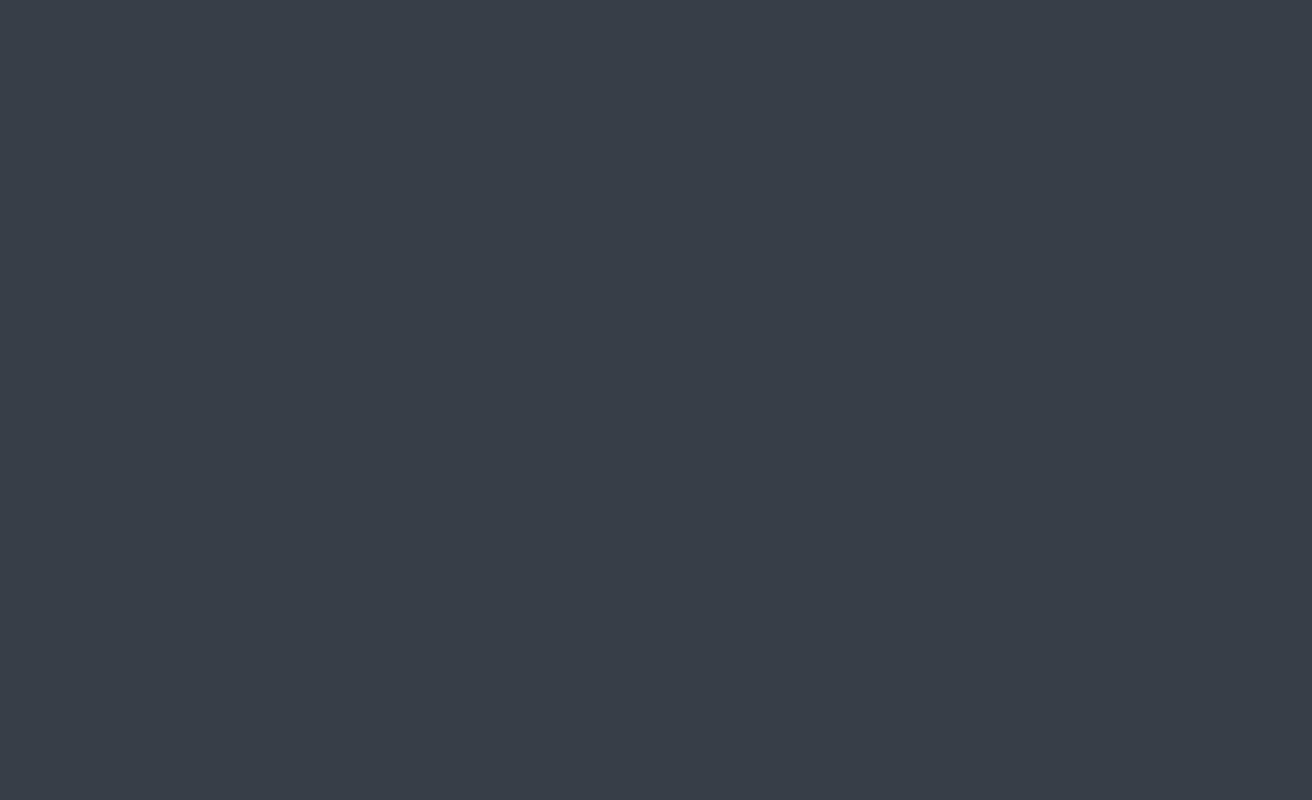
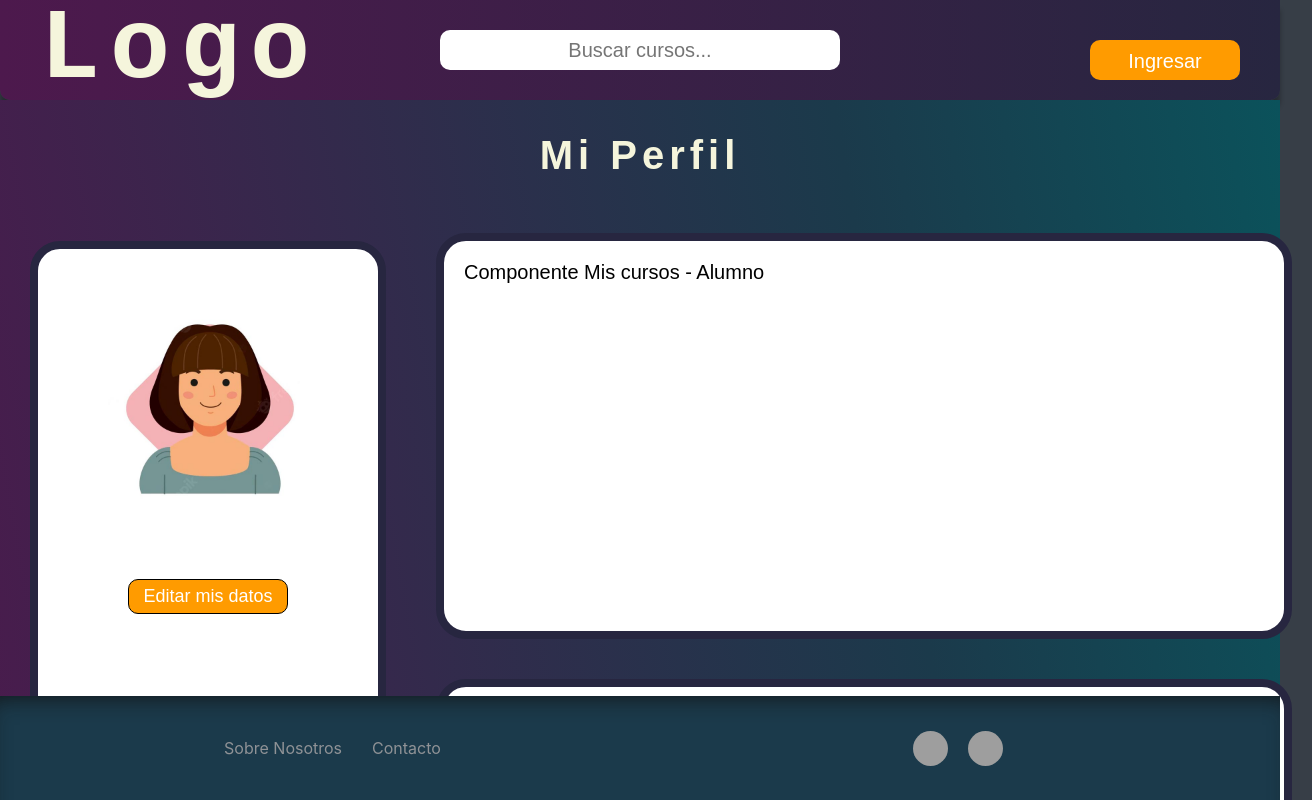
Before and after one commit to JosePuelloCortina/E-learning, a React (Create React App) app in the folder client/: page /profile in a window 1280 px wide. Before the commit this address had no page. Shown: the top 800 px of the page, 1312 px wide, since content can reach past the window. Built offline with nearby package versions, Linux system fonts and the light colour scheme; grey boxes are pictures that could not be loaded.

Commit message:
arreglo props perfil

```diff
--- a/client/src/App.jsx
+++ b/client/src/App.jsx
@@ -14,7 +14,7 @@ function App() {
           <Routes>
             <Route exact path = '/' element={<LandingPage/>} />
             <Route path = '/home' element={<Home/>} />
-            <Route exact path = '/profile/:id' element={<UserProfile/>} />
+            <Route path = '/profile/' element={<UserProfile/>} />
             <Route path = '/profile/edit/:id' element={<EditProfile/>} />
           </Routes>
         </BrowserRouter>
--- a/client/src/Componentes/ProfileLateralBar/ProfileLateralBar.jsx
+++ b/client/src/Componentes/ProfileLateralBar/ProfileLateralBar.jsx
@@ -10,11 +10,11 @@ export default function ProfileLateralBar(user) {
     return(
         <div className={styles.container}>
 
-        <h3>{user[0].name}</h3>
+        <h3>{user.name}</h3>
 
         <img src={img} alt='avatar' />
-        <h4>{user[0].email}</h4>
-        <Link to={"/profile/edit/"+ user[0].id}>
+        <h4>{user.email}</h4>
+        <Link to={"/profile/edit/"+ user.id}>
         <button className={styles.editButton}>Editar mis datos</button>
         </Link>
         </div>
```
